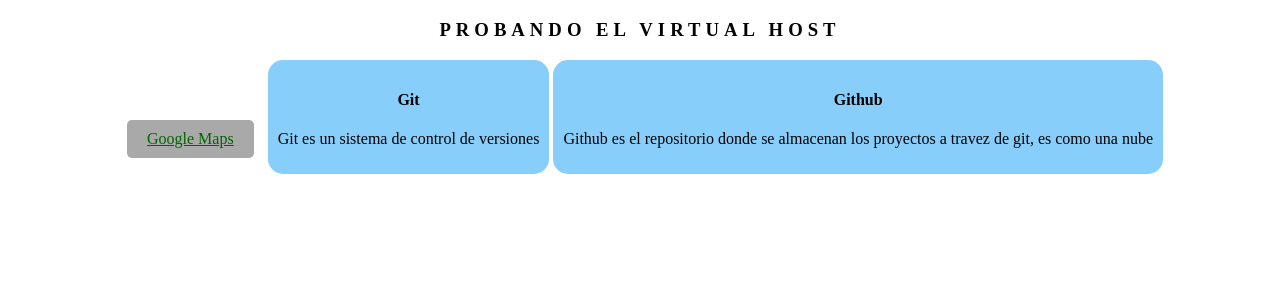
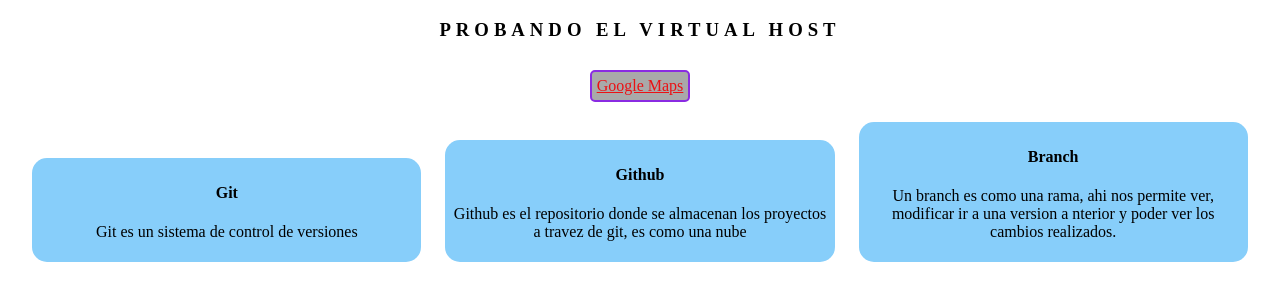
Before and after one commit to ITOwilsonurbano/pruebas_git, a plain HTML site: page index.html in a window 1280 px wide. Shown: the part 61-362 px from the top of the page. Drawn offline with Linux system fonts and the light colour scheme.

Commit message:
Arreglamos el borde del botom y agregamos un nuevo article 'inline-block'

```diff
--- a/index.html
+++ b/index.html
@@ -20,6 +20,12 @@
                     <h4>Github</h4>
                     <p>Github es el repositorio donde se almacenan los proyectos
                        a travez de git, es como una nube</p>
+                </article>
+
+                <article>
+                    <h4>Branch</h4>
+                    <p>Un branch es como una rama, ahi nos permite ver, modificar
+                    ir a una version a nterior y poder ver los cambios realizados.</p>
                 </article>
             </div>
         </body>
@@ -62,12 +68,12 @@ a hover{
         letter-spacing: 5px;
     }
     .btn{
-        color: darkgreen;
+        color: #eb1114;
         transition: 0.3s;
         background-color: darkgray;
         border-radius: 5px;
-        padding: 10px 20px;
-        border: fuchsia;
+        padding: 5px;
+        border: 2px solid blueviolet;
         margin: 10px;
         display: inline-block;
     }
@@ -75,17 +81,23 @@ a hover{
         transform: scale(1.2);
         letter-spacing: 3px;
         color: #ff0023;
+        border: 1px solid blue;
+
+
     }
     .cont{
-        display: inline;
+        display: inline-block;
         text-align: center;
+
     }
     .cont article{
         display: inline-block;
-        padding: 10px;
+        padding: 5px;
         background-color: lightskyblue;
         border-radius: 15px;
         text-align: center;
+        margin: 10px;
+        width: 30%;
     }
 
 </style>
```
